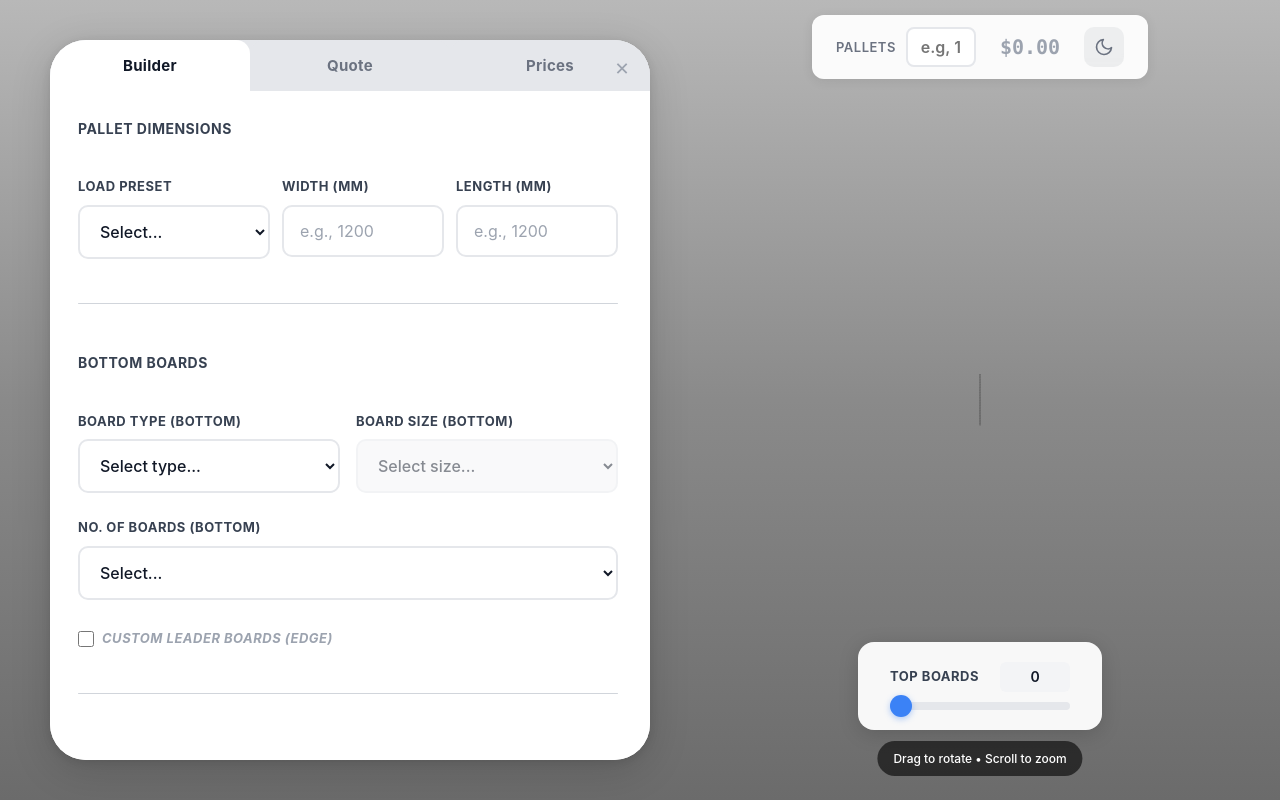
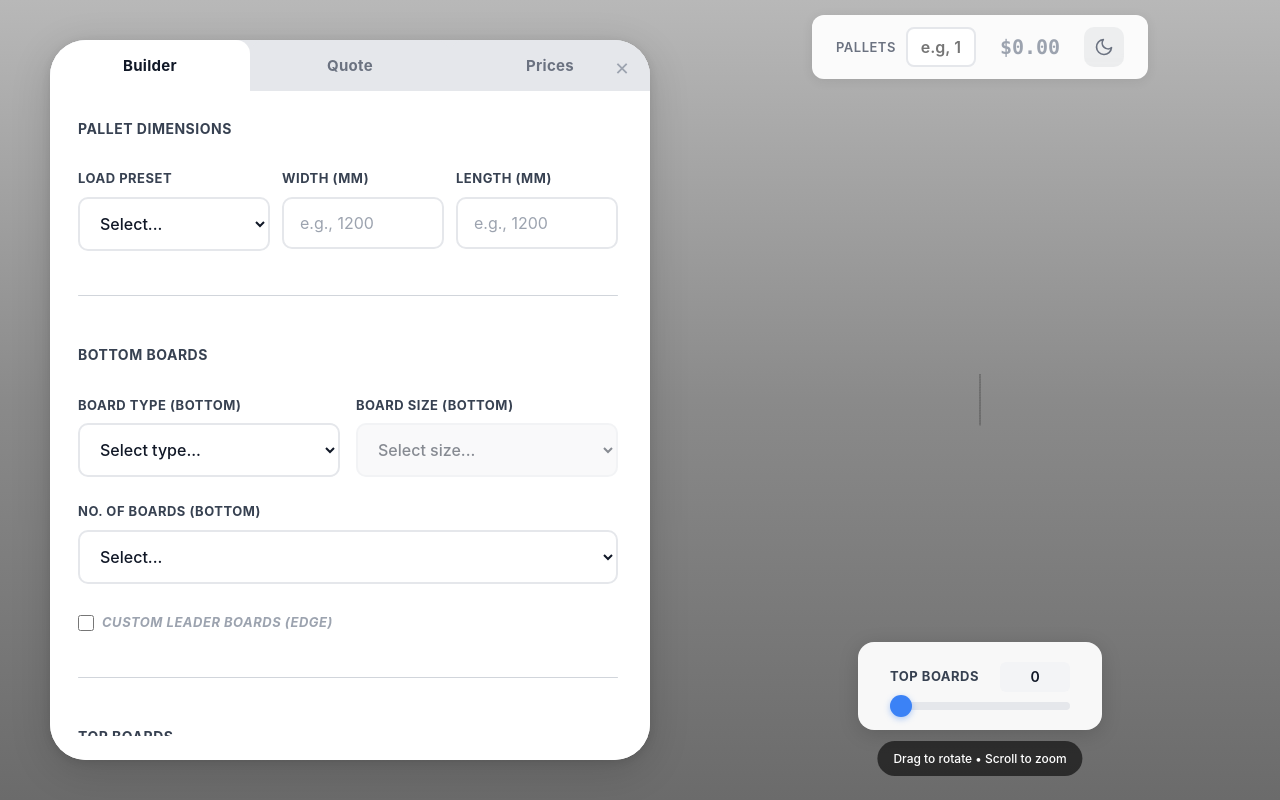
Before and after one commit to Beef13/pallet-size-quote-calculator, a React (Vite) app: page / in a window 1280 px wide. Built offline with nearby package versions, Linux system fonts and the light colour scheme.

Commit message:
Reduce gap between section headings and form elements
- Changed margin-bottom from 12px to 4px

```diff
--- a/src/styles/PalletBuilderOverlay.css
+++ b/src/styles/PalletBuilderOverlay.css
@@ -396,7 +396,7 @@
 .section-heading {
   display: flex;
   align-items: center;
-  margin-bottom: 12px;
+  margin-bottom: 4px;
   margin-top: 4px;
 }
 
```
